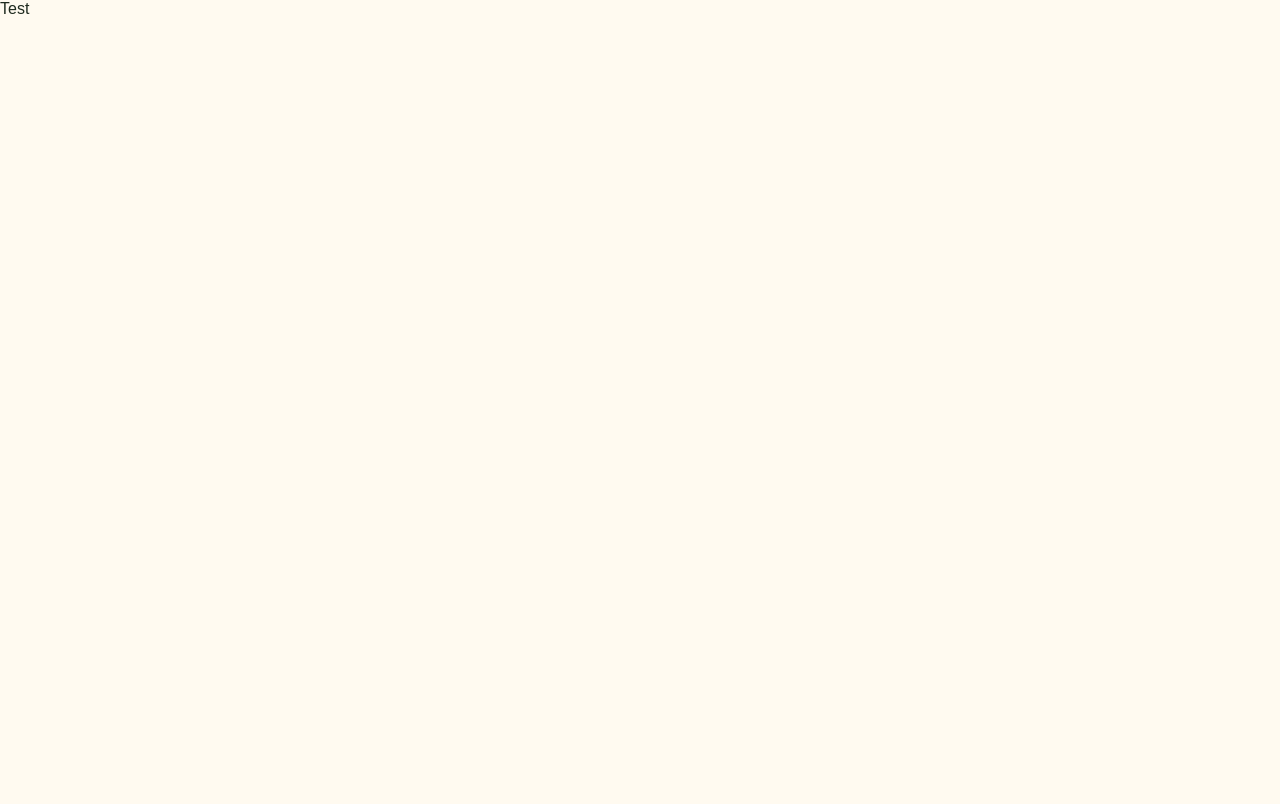
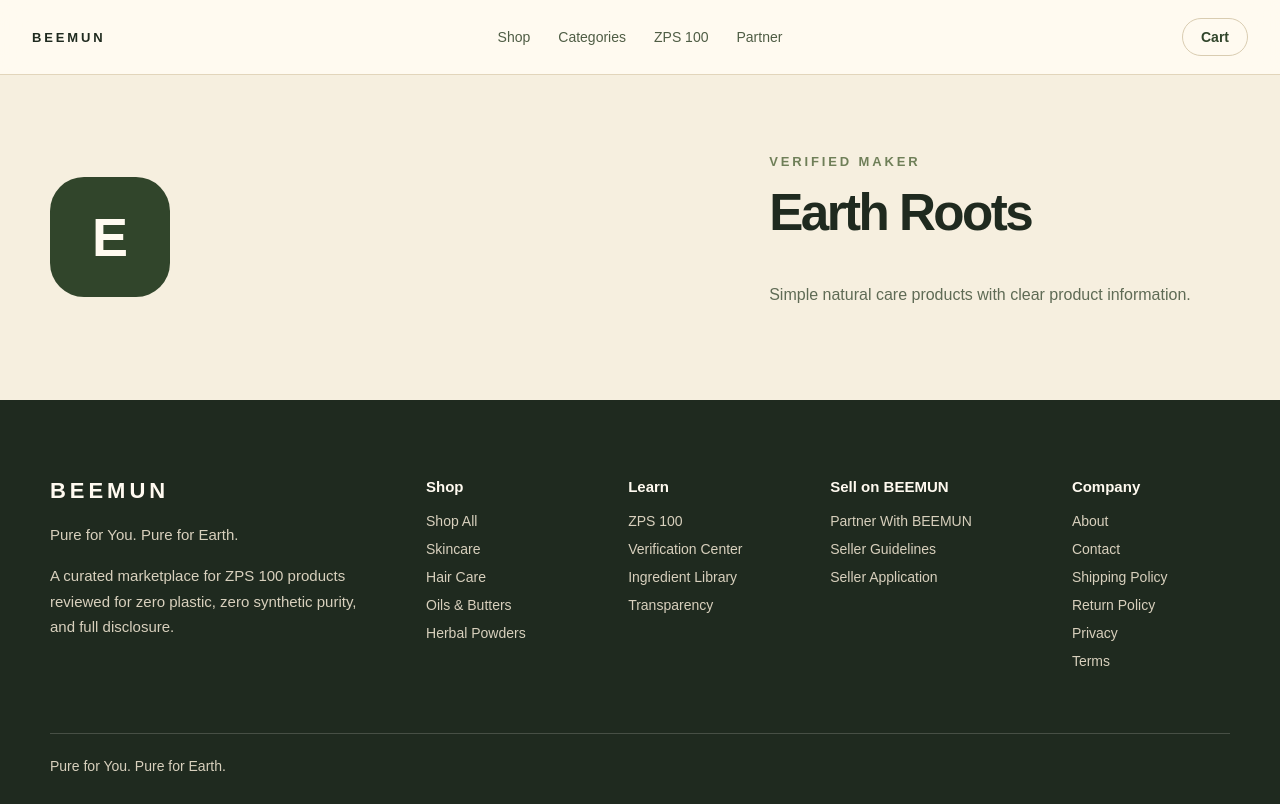
Before and after one commit to reveritnow/beemun-frontend, a Next.js app: page /brand/earth-roots in a window 1280 px wide. Built offline with nearby package versions, Linux system fonts and the light colour scheme.

Commit message:
Restore brand page imports

```diff
--- a/src/components/pages/BrandPageView.tsx
+++ b/src/components/pages/BrandPageView.tsx
@@ -1 +1,21 @@
-export default function BrandPageView() { return <main>Test</main> }
+import SiteHeader from '@/components/SiteHeader'
+import SiteFooter from '@/components/SiteFooter'
+
+export default function BrandPageView() {
+  return (
+    <main>
+      <SiteHeader />
+      <section className="brand-hero">
+        <div className="section-wrap brand-hero-grid">
+          <div className="brand-mark">E</div>
+          <div>
+            <p className="section-eyebrow">Verified Maker</p>
+            <h1>Earth Roots</h1>
+            <p>Simple natural care products with clear product information.</p>
+          </div>
+        </div>
+      </section>
+      <SiteFooter />
+    </main>
+  )
+}
```
